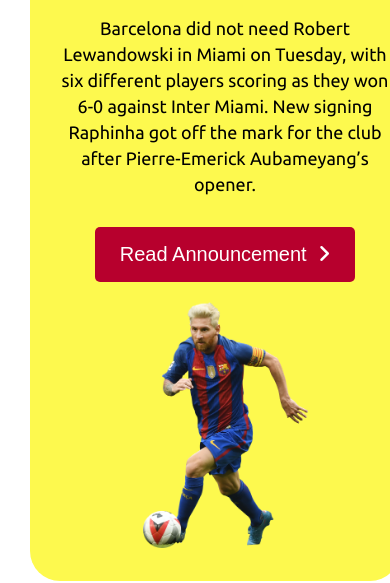
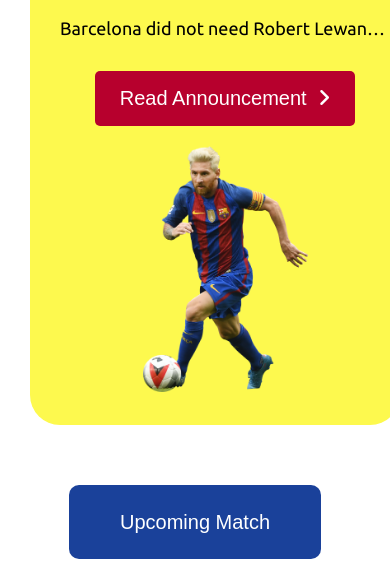
Before and after one commit to sumaya-kabir/world-cup, a plain HTML site: page match.html in a window 390 px wide. Shown: the part 274-857 px from the top of the page. Drawn offline with Linux system fonts and the light colour scheme.

Commit message:
animation & txt elipsis done

```diff
--- a/styles/style.css
+++ b/styles/style.css
@@ -51,7 +51,10 @@ header {
     border: 0;
     color: #fff;
     font-size: 20px;
+    transition: transform 0.9s ease-in;
+    transform: rotateX(360deg);
 }
+
 
 .right-area {
     width: 100%;
@@ -236,6 +239,12 @@ footer hr  {
         margin: 0;
     }
 
+    .left-area p {
+        white-space: nowrap;
+        overflow: hidden;
+        text-overflow: ellipsis
+    }
+
     .container {
         flex-direction: column;
         align-items: center;
```
Also changed, not shown: index.html (+2 -2 lines).
